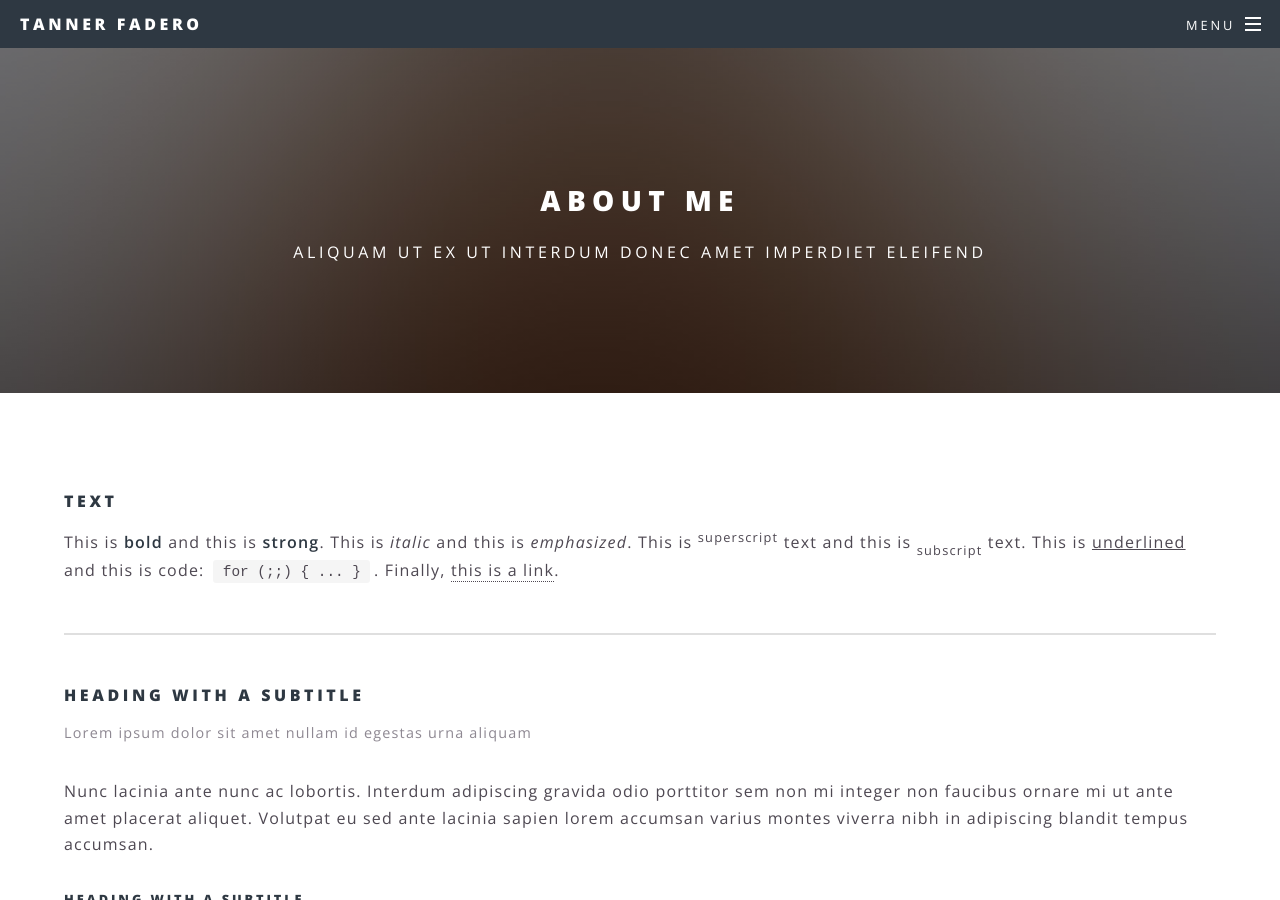
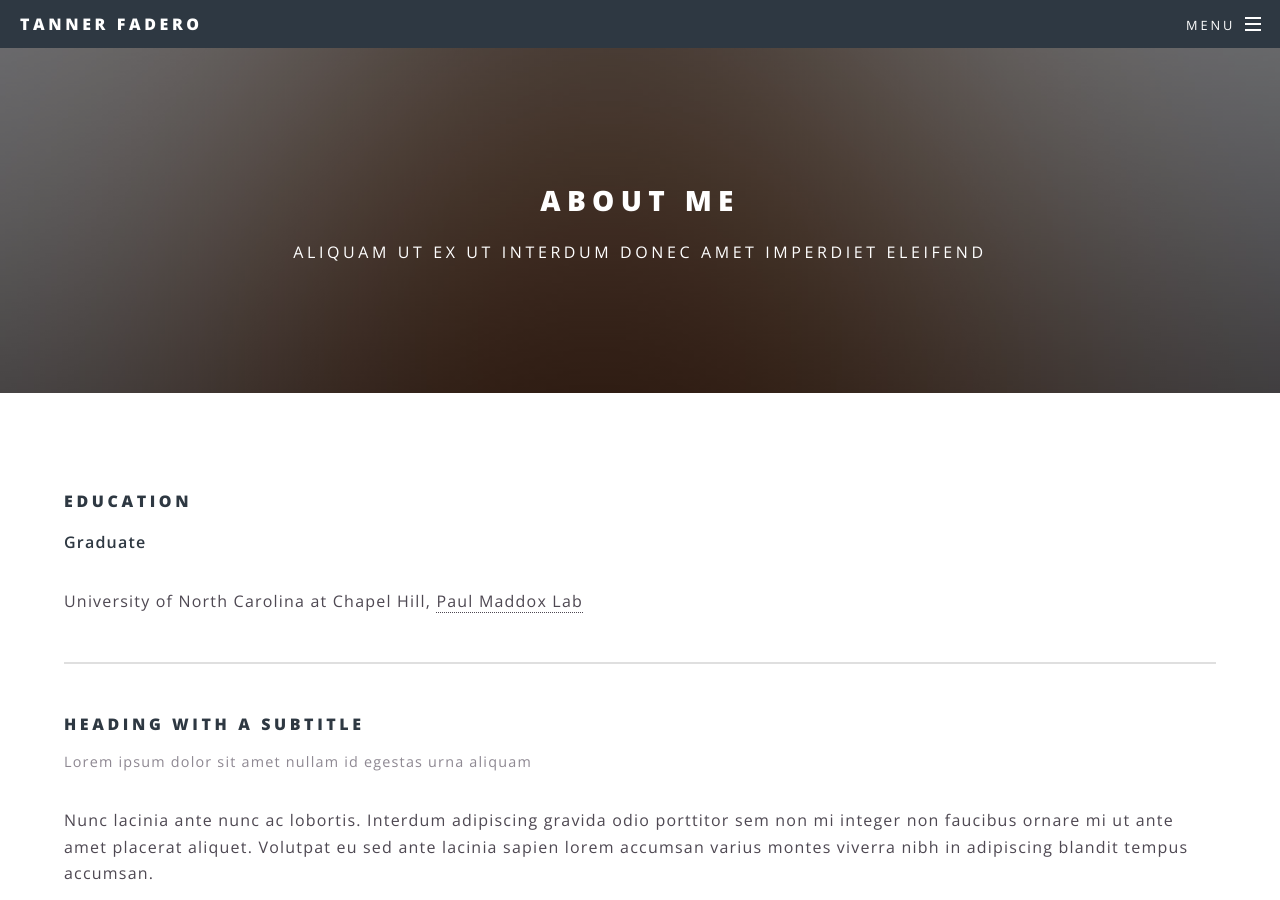
Before and after one commit to fadero/fadero.github.io, a Jekyll site: the page built from About Me.html, in a window 1280 px wide and 900 px high. Built offline with Jekyll 4.4.1, drawn with Linux system fonts in a browser that asks for light colours.

Commit message:
Update About Me.html

```diff
--- a/About Me.html
+++ b/About Me.html
@@ -3,10 +3,9 @@ layout: page
 title: About Me
 ---
 			<section>
-				<h4>Text</h4>
-				<p>This is <b>bold</b> and this is <strong>strong</strong>. This is <i>italic</i> and this is <em>emphasized</em>.
-				This is <sup>superscript</sup> text and this is <sub>subscript</sub> text.
-				This is <u>underlined</u> and this is code: <code>for (;;) { ... }</code>. Finally, <a href="#">this is a link</a>.</p>
+				<h4>Education</h4>
+				<p><b>Graduate</b></p>
+					<p>University of North Carolina at Chapel Hill, <a href="https://bio.unc.edu">Paul Maddox Lab</a>
 				<hr />
 				<header>
 					<h4>Heading with a Subtitle</h4>
```
